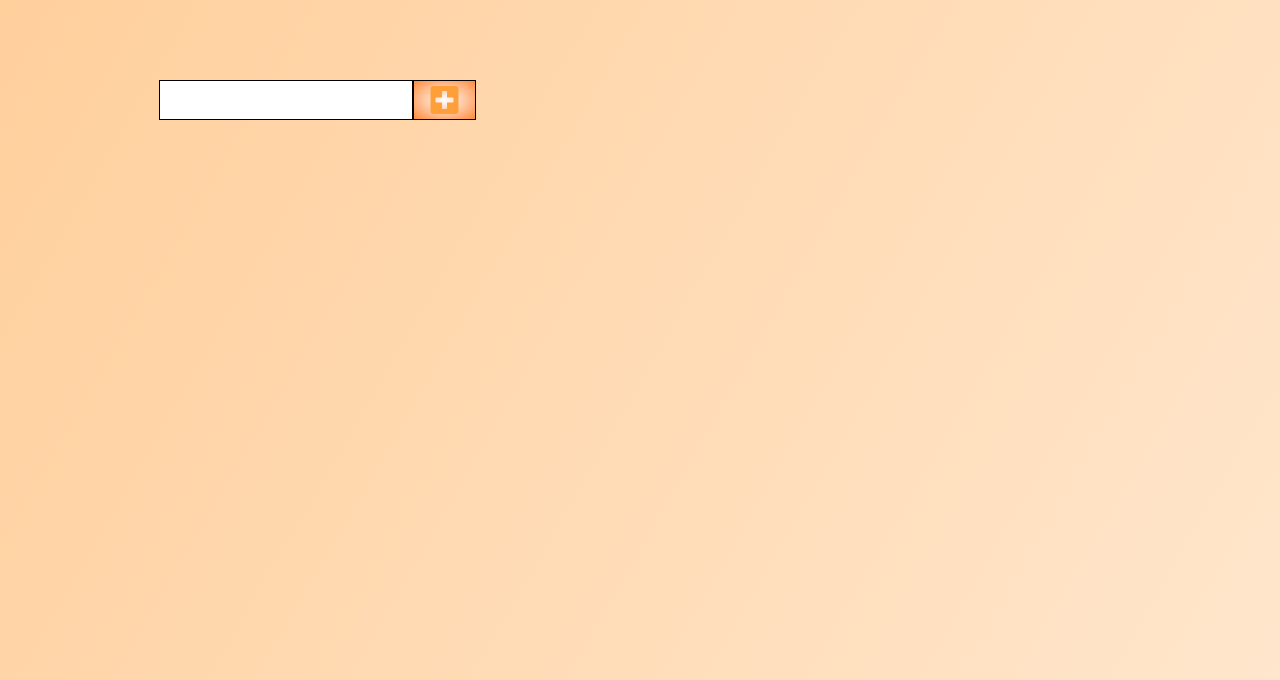
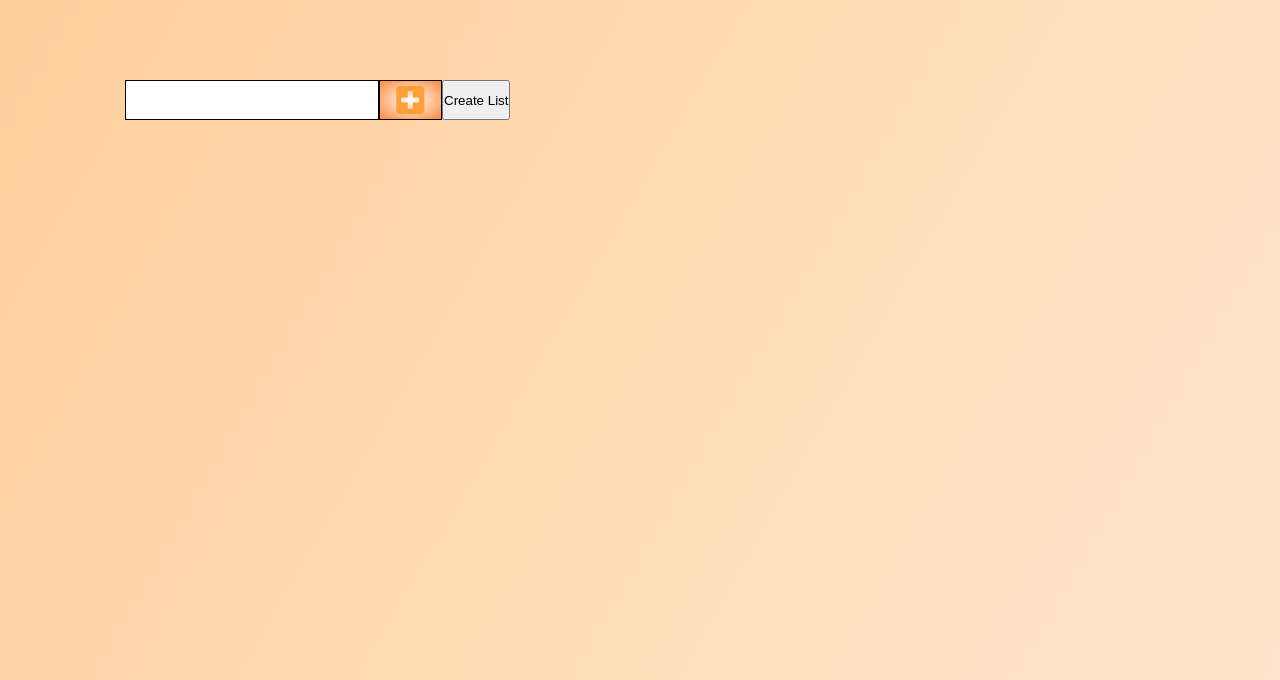
Before and after one commit to FilipEngbergs/Filips-todo-list, a website: page index.html in a window 1280 px wide. Shown: the part 220-900 px from the top of the page. Drawn offline with Linux system fonts and the light colour scheme.

Commit message:
Created a list and a button

```diff
--- a/index.html
+++ b/index.html
@@ -30,7 +30,7 @@
         </header>
         <main>
             <form>
-                <input type="class" class="todo-input" />
+                <input type="text" class="todo-input" />
                 <button type="submit" class="submit-input-button">
                     <i class="fas fa-plus-square"></i>
                 </button>
--- a/src/javascript/index.js
+++ b/src/javascript/index.js
@@ -1,5 +1,29 @@
+class Lista {
+    constructor(Todo1, Todo2, Todo3, Todo4, Todo5) {
+        this.todo1 = Todo1;
+        this.todo2 = Todo2;
+        this.todo3 = Todo3;
+        this.todo4 = Todo4;
+        this.todo5 = Todo5;
+    }
+}
+
 window.onload = function () {
     //Selections
+    let firstList = new Lista(
+        "Fiska",
+        "Laga mat",
+        "Tvätta",
+        "Borsta tänderna",
+        "Gå promenad"
+    );
+    let makeListButton = document.createElement("button");
+    makeListButton.innerHTML = "Create List";
+    let myForm = document.querySelector("form");
     //EventListener
+    makeListButton.addEventListener("click", makeMyListFunction);
+    //Appendchild
+    myForm.appendChild(makeListButton);
 };
 //Functions
+function makeMyListFunction() {}
```
